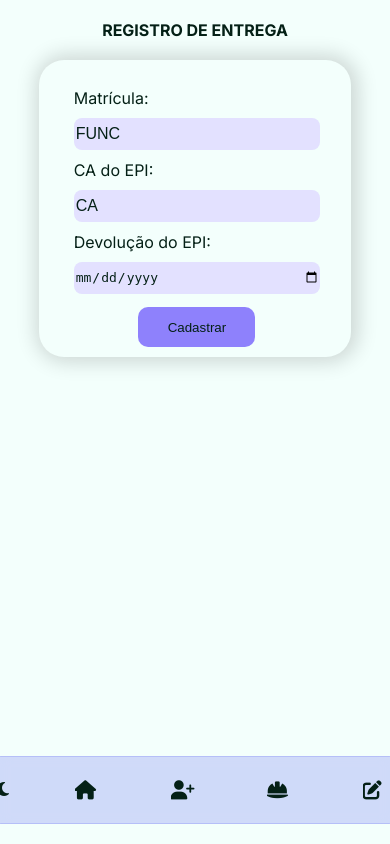
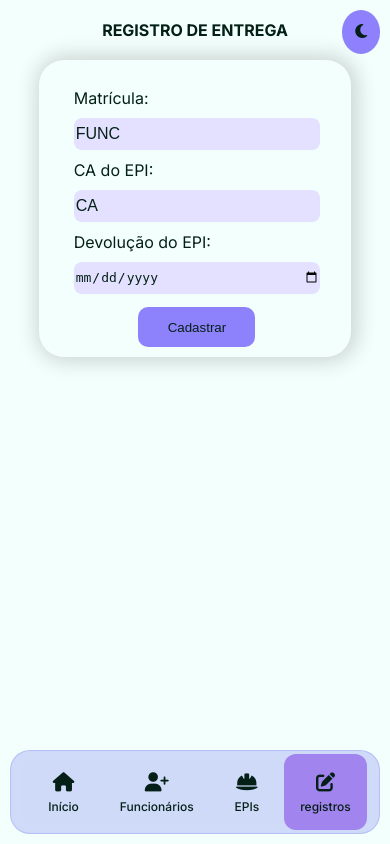
Before and after one commit to lucimaraalvesramalho/Software-EPI, a Flask app: page /criar-registro in a window 390 px wide. Run offline with Flask 3, Linux system fonts and the light colour scheme; some libraries are stand-ins or nearby versions.

Commit message:
Correção de lógica

```diff
--- a/static/css/global.css
+++ b/static/css/global.css
@@ -184,6 +184,10 @@ input[type="date"]{
     cursor: text;
 }
 
+#theme-btn2{
+    display: none;
+}
+
 @view-transition {
     navigation: auto;
 }
@@ -201,3 +205,84 @@ input[type="date"]{
         opacity: 0;
     }
 }
+
+@media (max-width: 767px){
+
+    header{
+        width: 95%;
+        height: 10vh;
+        padding: .5rem;
+        border-radius: 20px;
+        bottom: 10px;
+    }
+
+    nav{
+        width: 100%;
+        justify-content: space-around;
+        gap: 0;
+    }
+
+    .link-container{
+        border-radius: 12px;
+        display: flex;
+        align-items: center;
+        justify-content: center;
+    }
+
+    .links{
+        width: auto;
+        flex-direction: column;
+        justify-content: center;
+        gap: .3rem;
+        font-size: .75rem;
+    }
+
+    .links .text{
+        opacity: 1;
+    }
+
+    /* Remove o efeito de expandir */
+    .link-container:hover{
+        background: transparent;
+    }
+
+    .link-container:hover .links{
+        width: auto;
+        color: var(--text-color);
+        transform: none;
+    }
+
+    /* Destaque apenas da página atual */
+    .link-container.active{
+        background: var(--accent);
+        box-shadow: none;
+    }
+
+    .link-container.active .links{
+        color: var(--text-color);
+        transform: none;
+    }
+
+    .links .icon{
+        font-size: 1.2rem;
+    }
+
+    #theme-btn{
+        display: none;
+    }
+
+    #theme-btn2{
+    padding: .8rem;
+    background-color: var(--primary);
+    border-radius: 50%;
+    border: none;
+    transition: all 0.3s ease-in-out;
+    cursor: pointer;
+    font-size: medium;
+    display: block;
+    position: fixed;
+    top: 10px;
+    right: 10px;
+    backdrop-filter:blur(6px);
+    }
+}
--- a/static/script.js
+++ b/static/script.js
@@ -1,7 +1,26 @@
 const button = document.getElementById("theme-btn");
+const button2 = document.getElementById("theme-btn2");
 const icon = document.getElementById("theme-icon");
 let lastScroll =0;
 const header = document.querySelector("header");
+
+const isMobileNavigation = () => {
+    return window.matchMedia("(max-width: 768px)").matches || window.matchMedia("(pointer: coarse)").matches || navigator.maxTouchPoints > 0;
+};
+
+const mobileLinks = document.querySelectorAll(".mobile-nav-link");
+
+mobileLinks.forEach((link) => {
+    link.addEventListener("click", (event) => {
+        if (!isMobileNavigation()) return;
+
+        const mobileHref = link.dataset.mobileHref;
+        if (!mobileHref) return;
+
+        event.preventDefault();
+        window.location.href = mobileHref;
+    });
+});
 
 window.addEventListener("scroll", () => {
     const currentScroll = window.scrollY;
@@ -24,9 +43,17 @@ const setTheme = (dark) => {
 
 setTheme(localStorage.getItem("theme") === "dark");
 
-button.addEventListener("click", () => {
-    setTheme(!document.body.classList.contains("dark-theme"));
-});
+if (button) {
+    button.addEventListener("click", () => {
+        setTheme(!document.body.classList.contains("dark-theme"));
+    });
+}
+
+if (button2) {
+    button2.addEventListener("click", () => {
+        setTheme(!document.body.classList.contains("dark-theme"));
+    });
+}
 
 function formatarData(input) {
     let valor = input.value.replace(/\D/g, '');
--- a/templates/base.html
+++ b/templates/base.html
@@ -19,6 +19,9 @@
         {% block content %}
         {% endblock %}
     </main>
+    <button id="theme-btn2">
+        <i class="fas fa-moon"></i>
+    </button>
 
     <script src="{{ url_for('static', filename='script.js') }}" defer></script>
     {% block extra_js %}{% endblock %}
--- a/templates/cadastrar-funcionario.html
+++ b/templates/cadastrar-funcionario.html
@@ -34,7 +34,6 @@
             <div><img class="bg-img" src="/static/img/funcionario.png" alt=""></div>
         </div>
     </main>
-    <script src="{{ url_for('static', filename='script.js') }}"></script>
 {% endblock %}
 {% block extra_js %}
 <script src="{{ url_for('static', filename='funcionarios.js') }}" defer></script>
--- a/templates/components/header.html
+++ b/templates/components/header.html
@@ -7,15 +7,15 @@
                 <span class="icon"><i class="fas fa-home"></i></span>
                 <span class="text">Início</span>
             </a></div>
-            <div class="link-container {% if request.endpoint == 'api_routes.funcionarios' %}active{% endif %}"><a class="links" href="{{ url_for('api_routes.funcionarios') }}">
+            <div class="link-container {% if request.endpoint in ['api_routes.funcionarios', 'api_routes.cadastro_funcionario'] %}active{% endif %}"><a class="links mobile-nav-link" href="{{ url_for('api_routes.funcionarios') }}" data-mobile-href="{{ url_for('api_routes.cadastro_funcionario') }}">
                 <span class="icon"><i class="fas fa-user-plus"></i></span>
                 <span class="text">Funcionários</span>
             </a></div>
-            <div class="link-container {% if request.endpoint == 'api_routes.epis' %}active{% endif %}"><a class="links" href="{{ url_for('api_routes.epis') }}">
+            <div class="link-container {% if request.endpoint in ['api_routes.epis', 'api_routes.cadastro_epi'] %}active{% endif %}"><a class="links mobile-nav-link" href="{{ url_for('api_routes.epis') }}" data-mobile-href="{{ url_for('api_routes.cadastro_epi') }}">
                 <span class="icon"><i class="fas fa-hard-hat"></i></span>
                 <span class="text">EPIs</span>
             </a></div>
-            <div class="link-container {% if request.endpoint == 'api_routes.registros' %}active{% endif %}"><a class="links" href="{{ url_for('api_routes.registros') }}">
+            <div class="link-container {% if request.endpoint in ['api_routes.registros', 'api_routes.criar_registro'] %}active{% endif %}"><a class="links mobile-nav-link" href="{{ url_for('api_routes.registros') }}" data-mobile-href="{{ url_for('api_routes.criar_registro') }}">
                 <span class="icon"><i class="fas fa-edit"></i></span>
                 <span class="text">registros</span>
             </a></div>
--- a/templates/criar-registro.html
+++ b/templates/criar-registro.html
@@ -20,7 +20,6 @@
             <div id="img-cont"><img class="bg-img" src="/static/img/registros2.jpg" alt=""></div>
         </div>
     </main>
-    <script src="{{ url_for('static', filename='script.js') }}"></script>
 {% endblock %}
 {% block extra_js %}
 <script src="{{ url_for('static', filename='registros.js') }}" defer></script>
```
